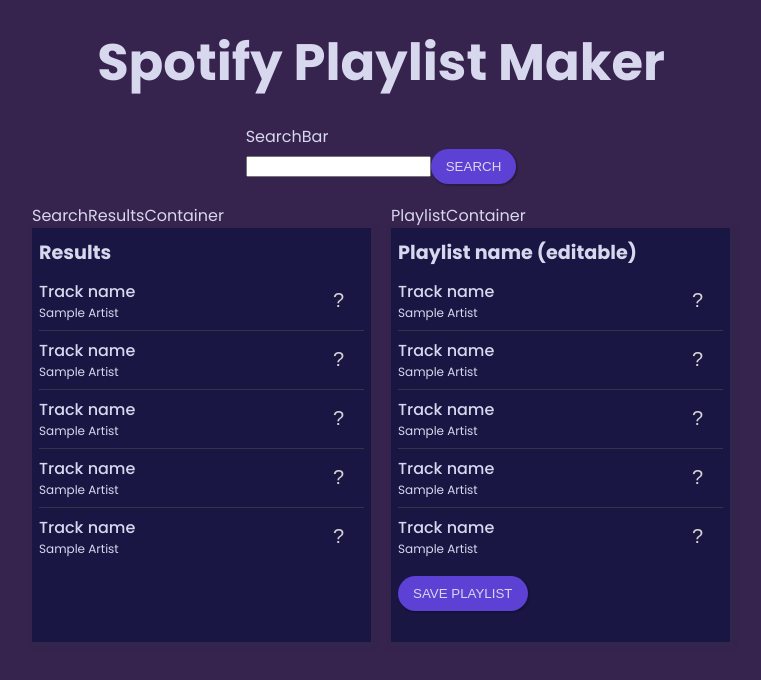
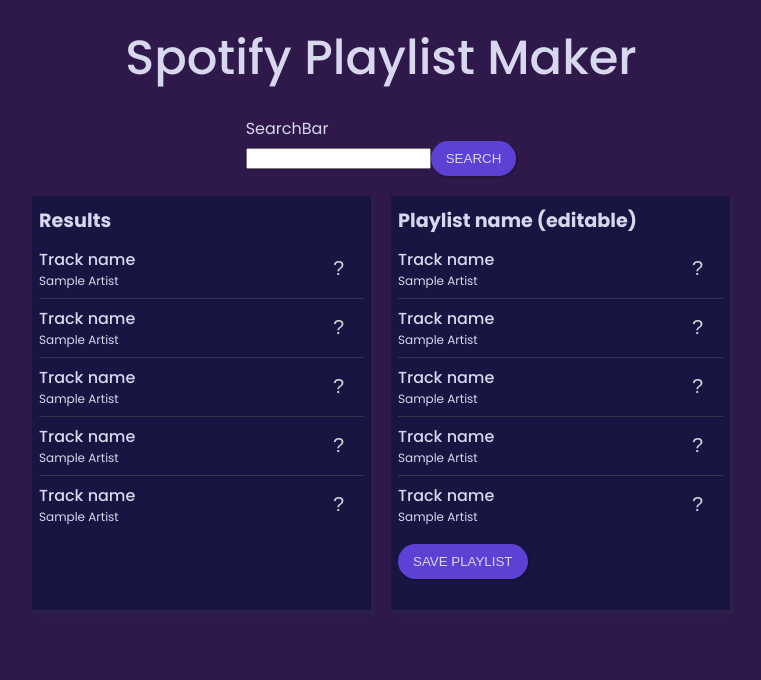
Before and after one commit to lkollanyi/playlist, a React (Vite) app: page / in a window 1280 px wide. Shown: the top 680 px of the page, without its empty margins (259-1020 px from the left). Built offline with nearby package versions, Linux system fonts and the light colour scheme.

Commit message:
Adjust background and title

```diff
--- a/src/App.css
+++ b/src/App.css
@@ -8,15 +8,16 @@
 }
 
 
-
 .center {
   max-width: fit-content;
   margin-left: auto;
   margin-right: auto;
 }
 
-.banner {
+.banner > h1 {
   text-align: center;
+  font-size: 48px;
+  font-weight: 500;;
 }
 
 .listsContainer  {
--- a/src/App.jsx
+++ b/src/App.jsx
@@ -2,14 +2,16 @@
 import './App.css'
 import SearchResultsContainer from './components/SearchResultsContainer'
 import PlaylistContainer from './components/PlaylistContainer'
-import SearchBar from './components/SearchBar'
+import SearchBar from './components/SearchBar/SearchBar'
 
 function App() {
   const [count, setCount] = useState(0)
 
   return (
     <div className='app'>
-      <h1 className='banner center'>Spotify Playlist Maker</h1>
+      <div className="banner">
+        <h1 className='center'>Spotify Playlist Maker</h1>
+      </div>
       <main>
         <div className="searchContainer center">
           <SearchBar />
--- a/src/components/PlaylistContainer.jsx
+++ b/src/components/PlaylistContainer.jsx
@@ -4,7 +4,6 @@
 export default function PlaylistContainer() {
   return (
     <div>
-        PlaylistContainer
         <Playlist/>
     </div>
   )
--- a/src/components/SearchResultsContainer.jsx
+++ b/src/components/SearchResultsContainer.jsx
@@ -4,7 +4,6 @@
 export default function SearchResultsContainer() {
   return (
     <div>
-        SearchResultsContainer
         <SearchResults/>
     </div>
   )
--- a/src/index.css
+++ b/src/index.css
@@ -4,7 +4,7 @@
   font-weight: 400;
 
   color: rgb(215, 215, 237);
-  background-color: #36234e;
+  background-color: #2f194b;
 
   font-synthesis: none;
   text-rendering: optimizeLegibility;
```
Also changed, not shown: src/components/SearchBar/SearchBar.jsx (renamed from src/components/SearchBar.jsx), src/components/SearchBar/SearchBar.module.css (added), 1 other file (tests, documents, lock files or other folders).
